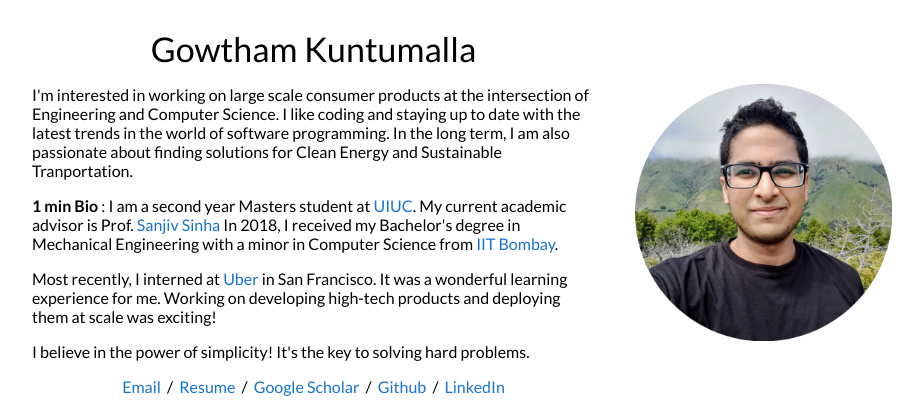
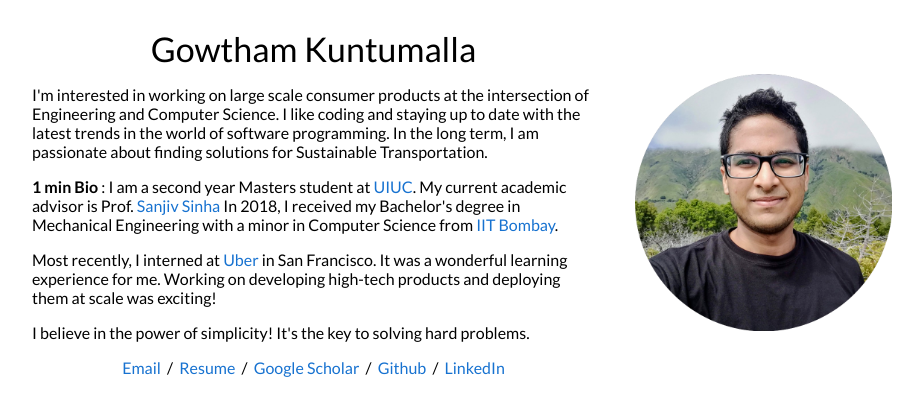
Before and after one commit to gowthamkuntumalla/gowthamkuntumalla.github.io, a plain HTML site: page index.html in a window 1280 px wide. Shown: the top 413 px of the page, without its empty margins (178-1101 px from the left). Drawn offline with Linux system fonts and the light colour scheme.

Commit message:
update index.html

```diff
--- a/index.html
+++ b/index.html
@@ -105,7 +105,8 @@
               </p>
 
 	      <p> I'm interested in working on large scale consumer products at the intersection of Engineering and Computer Science.
-		  I like coding and staying up to date with the latest trends in the world of software programming. In the long term, I am also passionate about finding solutions for Clean Energy and Sustainable Tranportation.</p>
+		  I like coding and staying up to date with the latest trends in the world of software programming.
+		  In the long term, I am passionate about finding solutions for Sustainable Transportation.</p>
 
 	      <p><strong> 1 min Bio </strong>: I am a second year Masters student at <a href="https://www.illinois.edu/">UIUC</a>. My current academic advisor is Prof. <a href="https://mechanical.illinois.edu/directory/faculty/sanjiv">Sanjiv Sinha</a>
 		      In 2018, I received my Bachelor's degree in Mechanical Engineering with a minor in Computer Science from <a href="http://www.iitb.ac.in/">IIT Bombay</a>.
```
